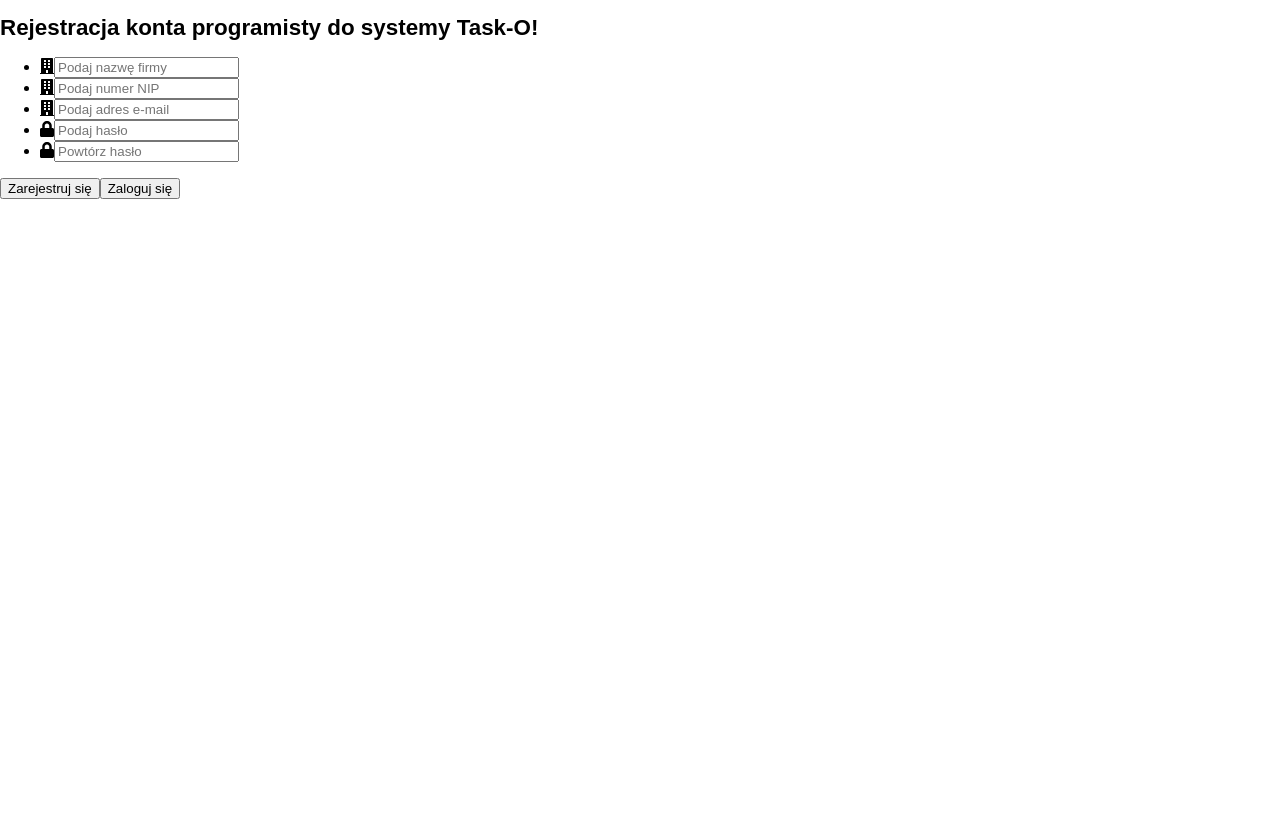
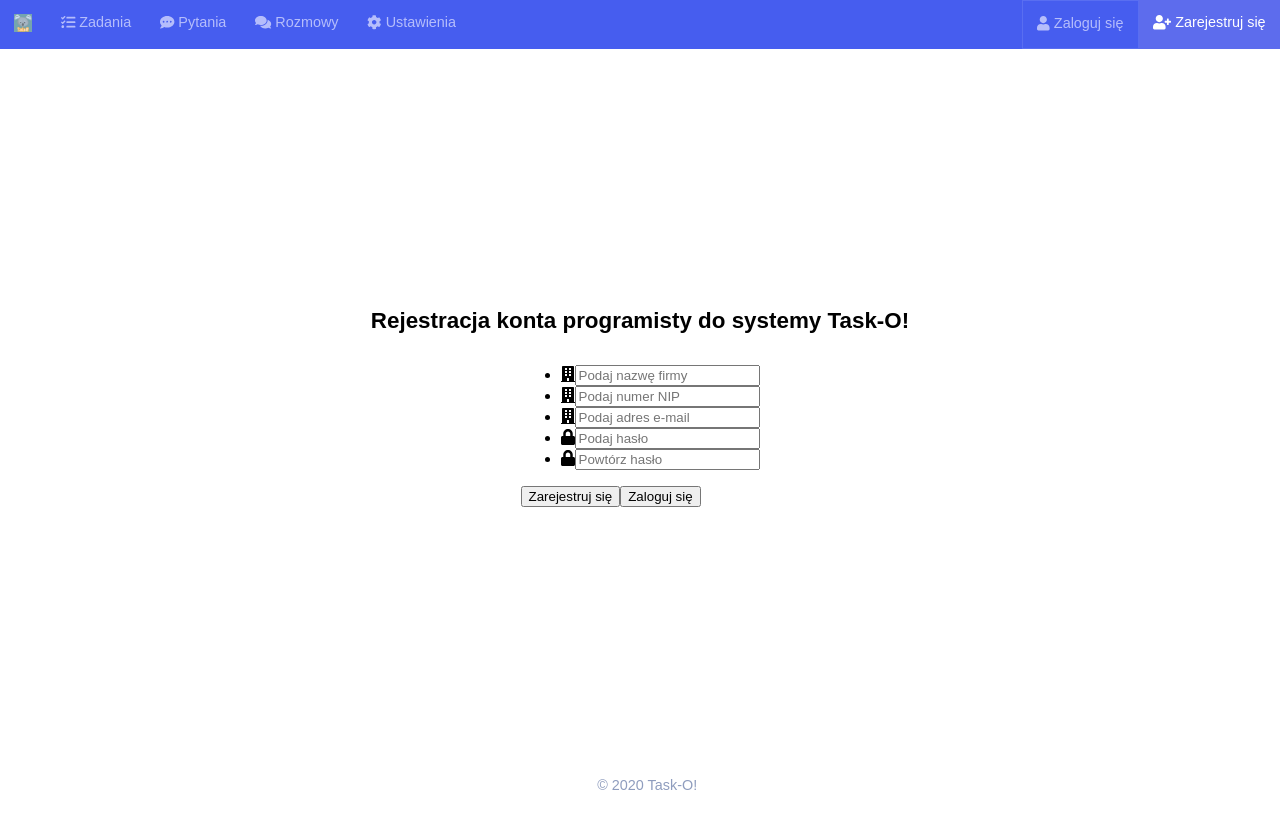
Before and after one commit to FilipHalon/task-o-front-end, a Next.js app: page /register in a window 1280 px wide. Built offline with nearby package versions, Linux system fonts and the light colour scheme.

Commit message:
Header and Footer moved to _app.

```diff
--- a/pages/_app.js
+++ b/pages/_app.js
@@ -1,8 +1,17 @@
 import '@fortawesome/fontawesome-svg-core/styles.css';
+import "../style.css";
+import Header from './components/Header';
+import Footer from './components/Footer';
 // import App from 'next/app'
 
 function MyApp({ Component, pageProps }) {
-    return <Component {...pageProps} />
+    return (
+      <div className="root-container">
+        <Header />
+        <Component {...pageProps} />
+        <Footer />
+      </div>
+    )
   }
 
   // Only uncomment this method if you have blocking data requirements for
--- a/pages/components/Header.js
+++ b/pages/components/Header.js
@@ -2,7 +2,7 @@ import Link from 'next/link';
 import { FontAwesomeIcon } from '@fortawesome/react-fontawesome';
 import { faCog, faTasks, faComments, faCommentDots, faUserPlus, faUser } from '@fortawesome/free-solid-svg-icons';
 
-const Header = props => {
+const Header = () => {
     return (
         <header>
             <nav>
--- a/pages/components/RegisterForm.js
+++ b/pages/components/RegisterForm.js
@@ -8,7 +8,7 @@ const RegisterForm = props => {
     const lockIcon = <span><FontAwesomeIcon icon={faLock} /></span>
 
     return (
-        <div>
+        <div className="page-content-center">
             <h1>Rejestracja konta programisty do systemy Task-O!</h1>
             <form>
                 <ul>
--- a/style.css
+++ b/style.css
@@ -15,7 +15,12 @@ body {
     height: 100%;
 }
 
-body div:first-child {
+/* body div:first-child {
+    height: 100%;
+} */
+
+#__next,
+.root-container {
     height: 100%;
 }
 
```
Also changed, not shown: pages/index.js (+1 -8 lines).
